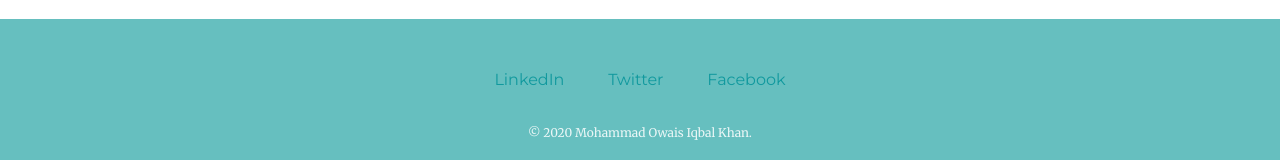
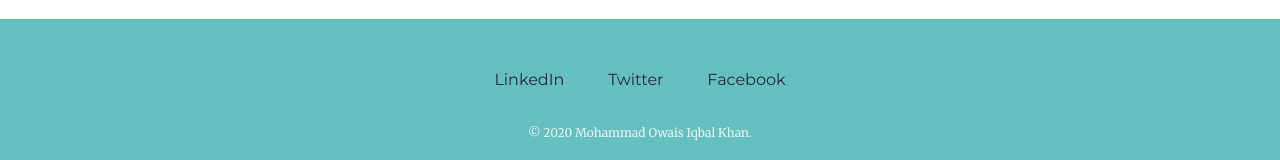
Before and after one commit to Mohammad-Owais-Iqbal-Khan/MohammadOwais.github.io, a plain HTML site: page index.html in a window 1280 px wide. Shown: the part 3986-4146 px from the top of the page. Drawn offline with Linux system fonts and the light colour scheme.

Commit message:
Update styles.css

```diff
--- a/css/styles.css
+++ b/css/styles.css
@@ -55,7 +55,7 @@ hr {
 }
 
 a{
-  color: #11999E;
+  color: #222831;
   font-family: 'Montserrat', sans-serif;
   margin: 10px 20px;
   text-decoration: none;
```
